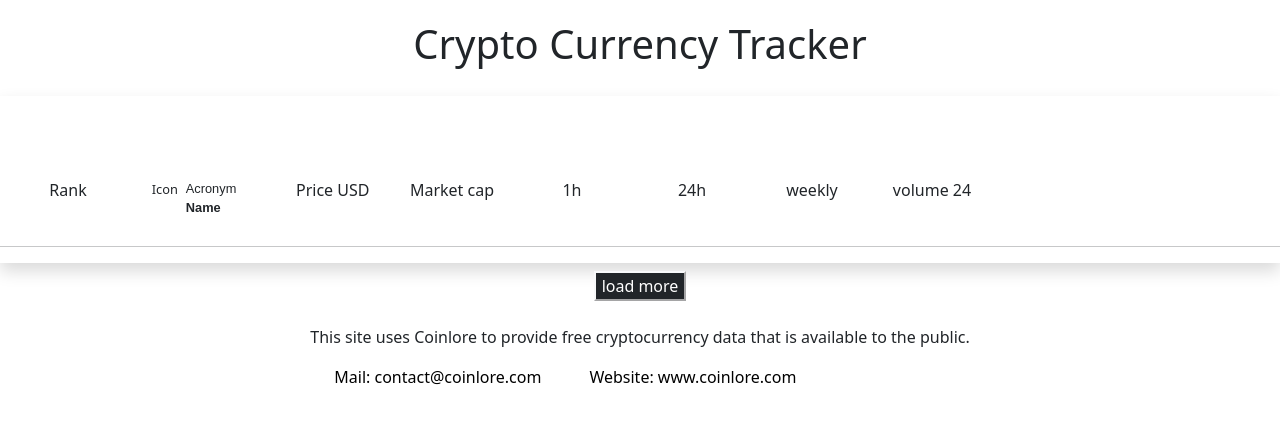
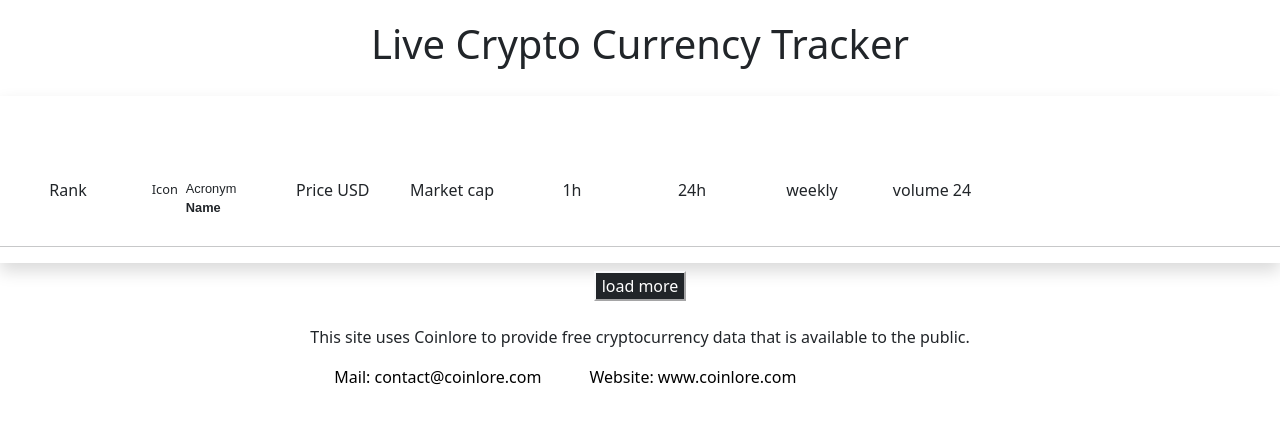
Before and after one commit to ElionHasa/Live-Crypto-Currency-Tracker, a plain HTML site: page index.html in a window 1280 px wide. Drawn offline with nearby package versions, Linux system fonts and the light colour scheme; files that its build step writes are made by us from their sources; no server answers.

Commit message:
Update index.html

```diff
--- a/index.html
+++ b/index.html
@@ -40,7 +40,7 @@
   <body>
     <div class="container-fluid">
       <div class="container flex-wrap">
-        <h1>Crypto Currency Tracker</h1>
+        <h1>Live Crypto Currency Tracker</h1>
       </div>
     </div>
     <div
```
